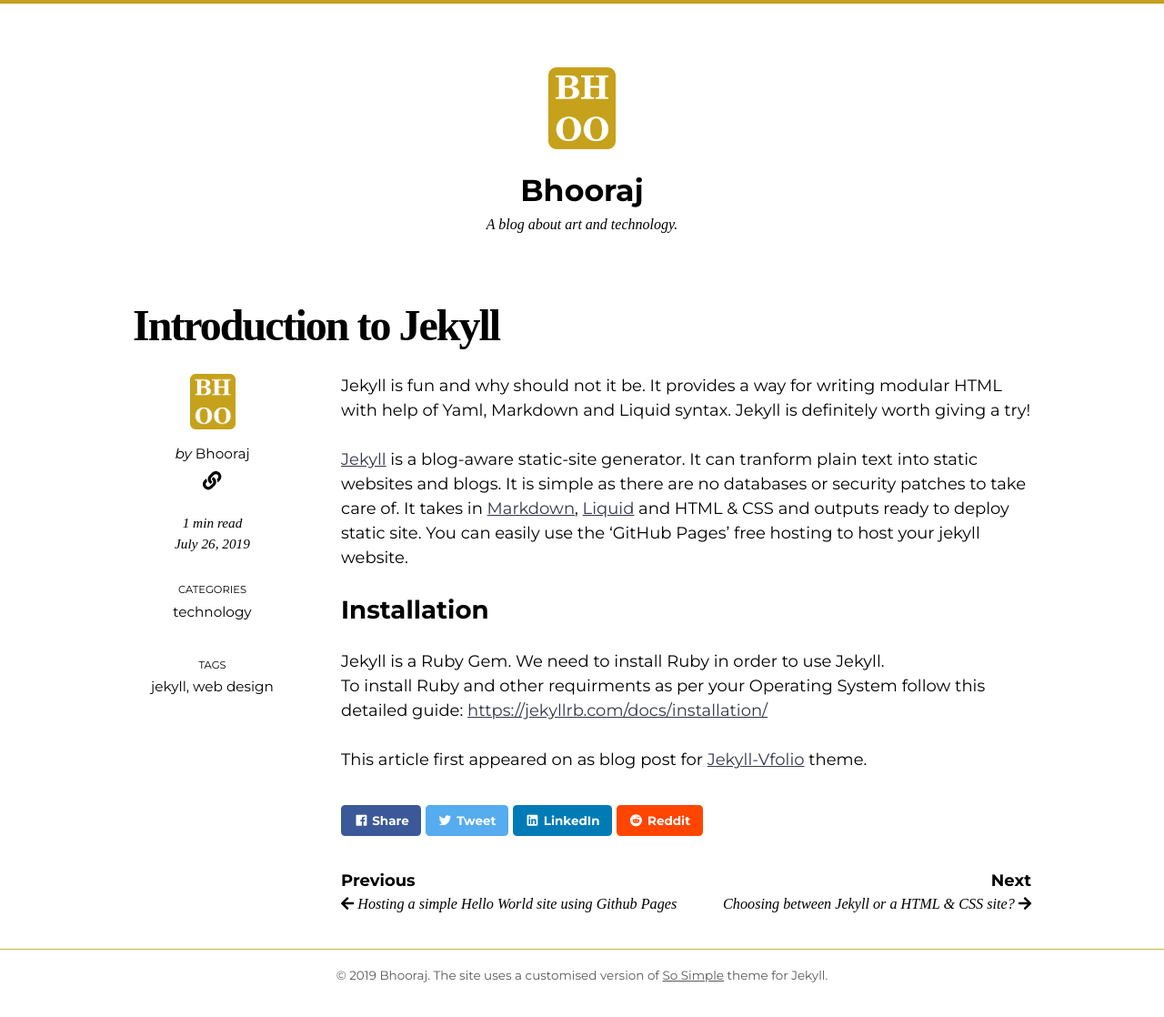
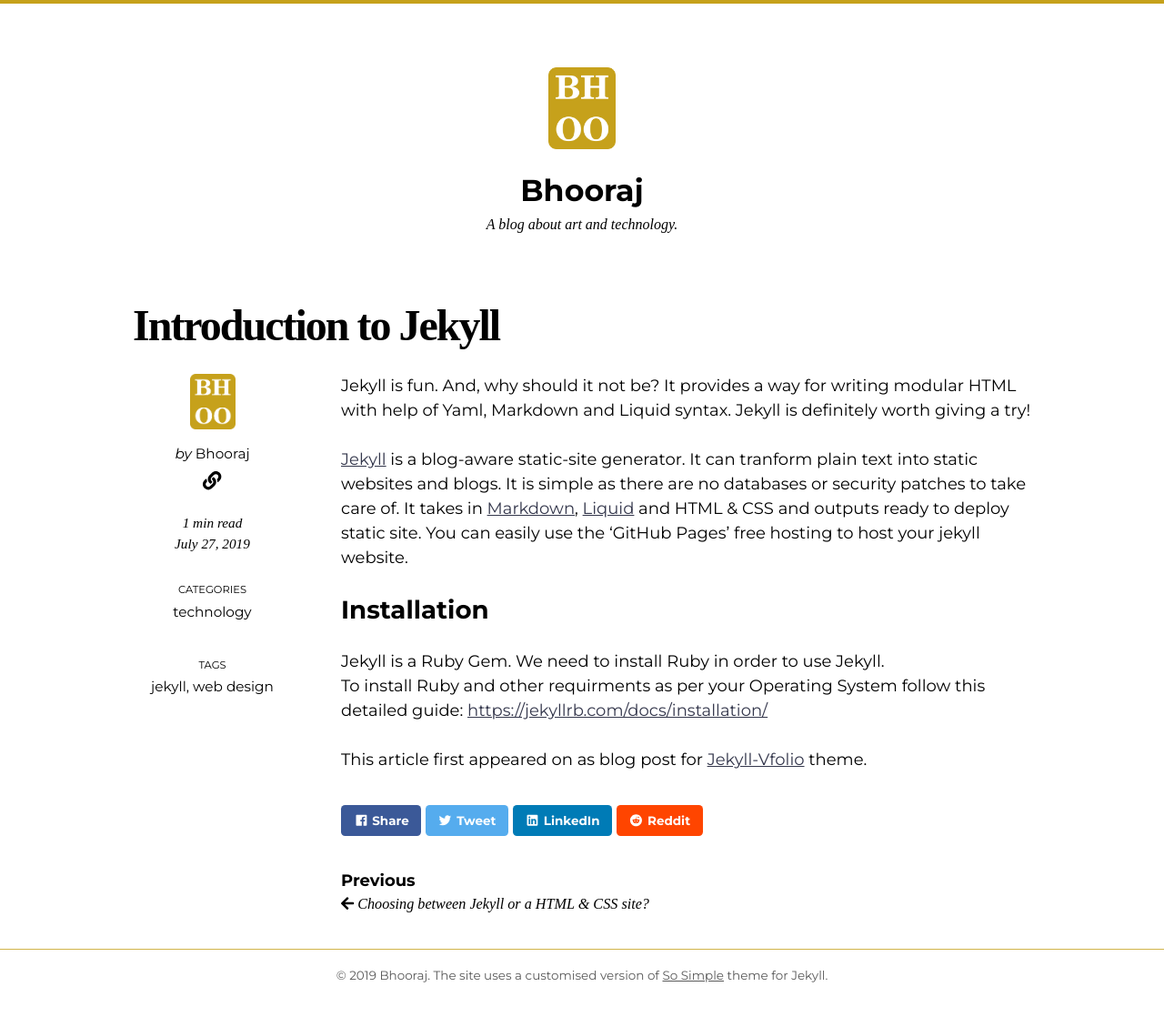
Before and after one commit to bhooraj/bhooraj-blog, a Jekyll site: the page built from _posts/2019-07-27-intro-to-jekyll.md, in a window 1280 px wide. Shown: the whole page at 91% size. Built offline with Jekyll 4.4.1, drawn with Linux system fonts in a browser that asks for light colours; nearby versions of some CDN libraries; some web fonts are replaced.

```diff
--- a/_posts/2019-07-26-intro-to-jekyll.md
+++ b/_posts/2019-07-27-intro-to-jekyll.md
@@ -9,7 +9,8 @@ tags:
   - web design
 ---
 
-Jekyll is fun and why should not it be. It provides a way for writing modular HTML with help of Yaml, Markdown and Liquid syntax.
+Jekyll is fun. And, why should it not be?
+It provides a way for writing modular HTML with help of Yaml, Markdown and Liquid syntax.
 Jekyll is definitely worth giving a try!
 
 <!--more-->
```
